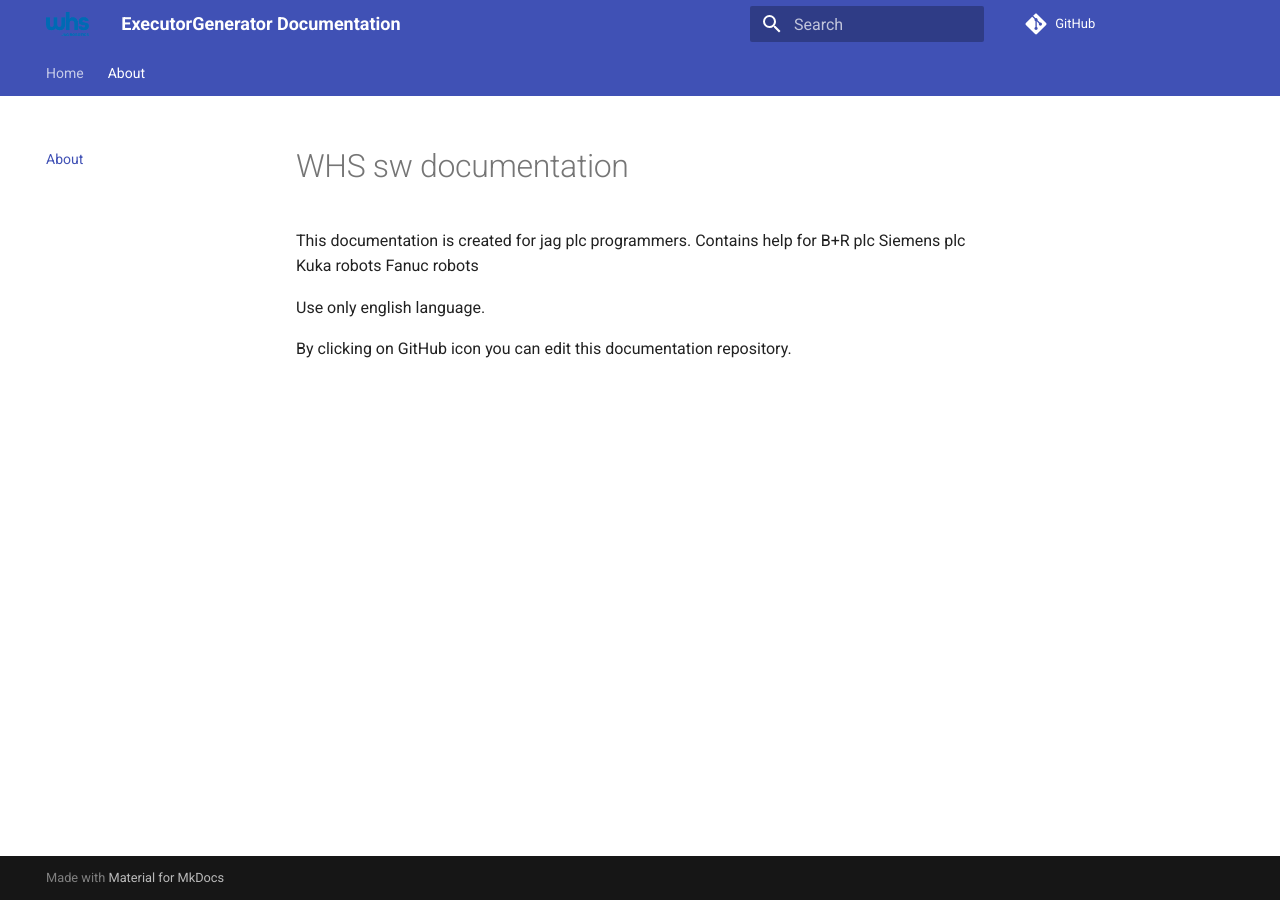
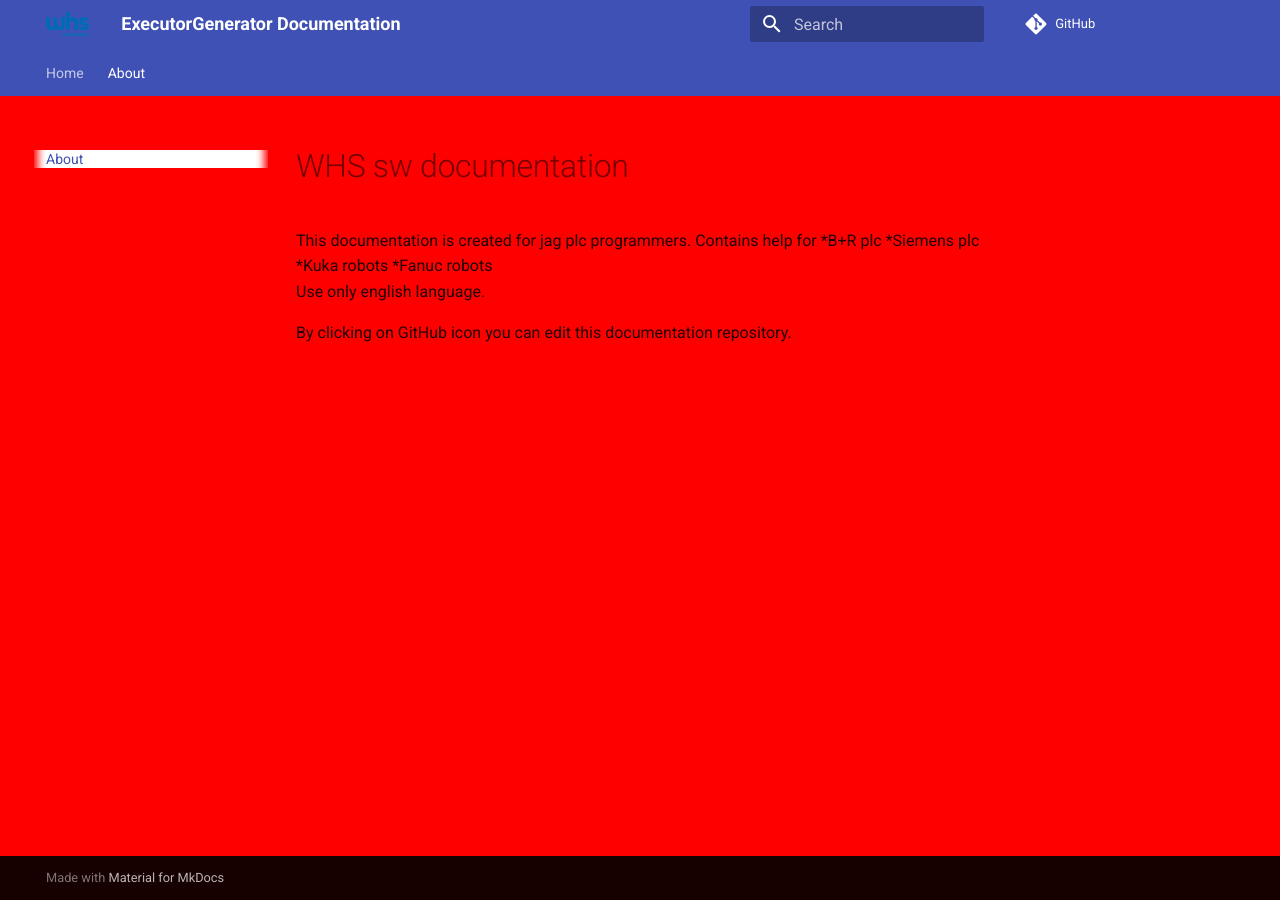
Before and after one commit to RT-whs/ExecutorGeneratorDocumentation, an MkDocs documentation site: the page built from docs/about.md, in a window 1280 px wide. Built offline with MkDocs 1.6.1 and Material for MkDocs 9.7.7, drawn with Linux system fonts in a browser that asks for light colours; comment, search, counter and statistics services are not loaded.

```diff
--- a/docs/about.md
+++ b/docs/about.md
@@ -1,11 +1,11 @@
 # WHS sw documentation
 This documentation is created for jag plc programmers.
 Contains help for
-B+R plc
-Siemens plc
-Kuka robots
-Fanuc robots
-
+*B+R plc
+*Siemens plc
+*Kuka robots
+*Fanuc robots
+<br>
 Use only english language.
 
 By clicking on GitHub icon you can edit this documentation repository.
--- a/docs/styles/custom.css
+++ b/docs/styles/custom.css
@@ -7,3 +7,7 @@
 .md-nav__link {
     color: #44779c;
 }
+
+body {
+    background-color: red;
+}
```
